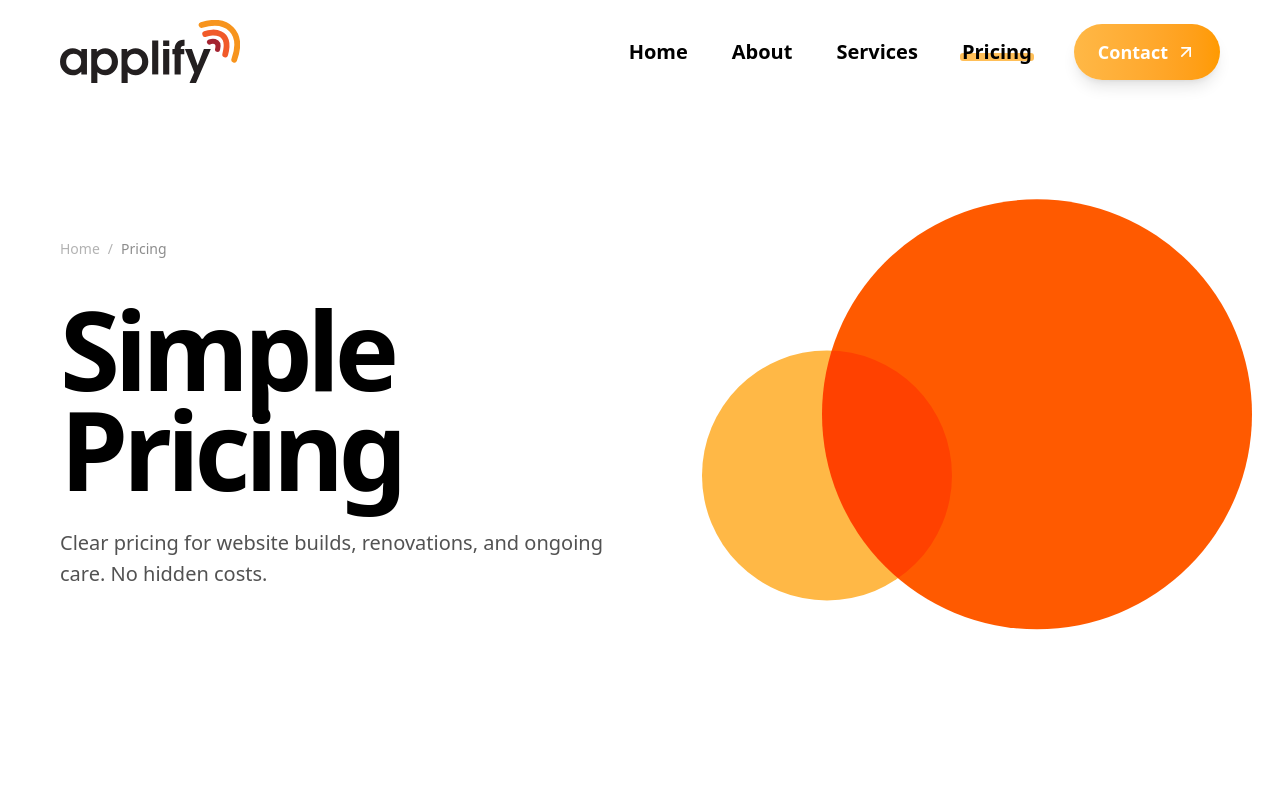
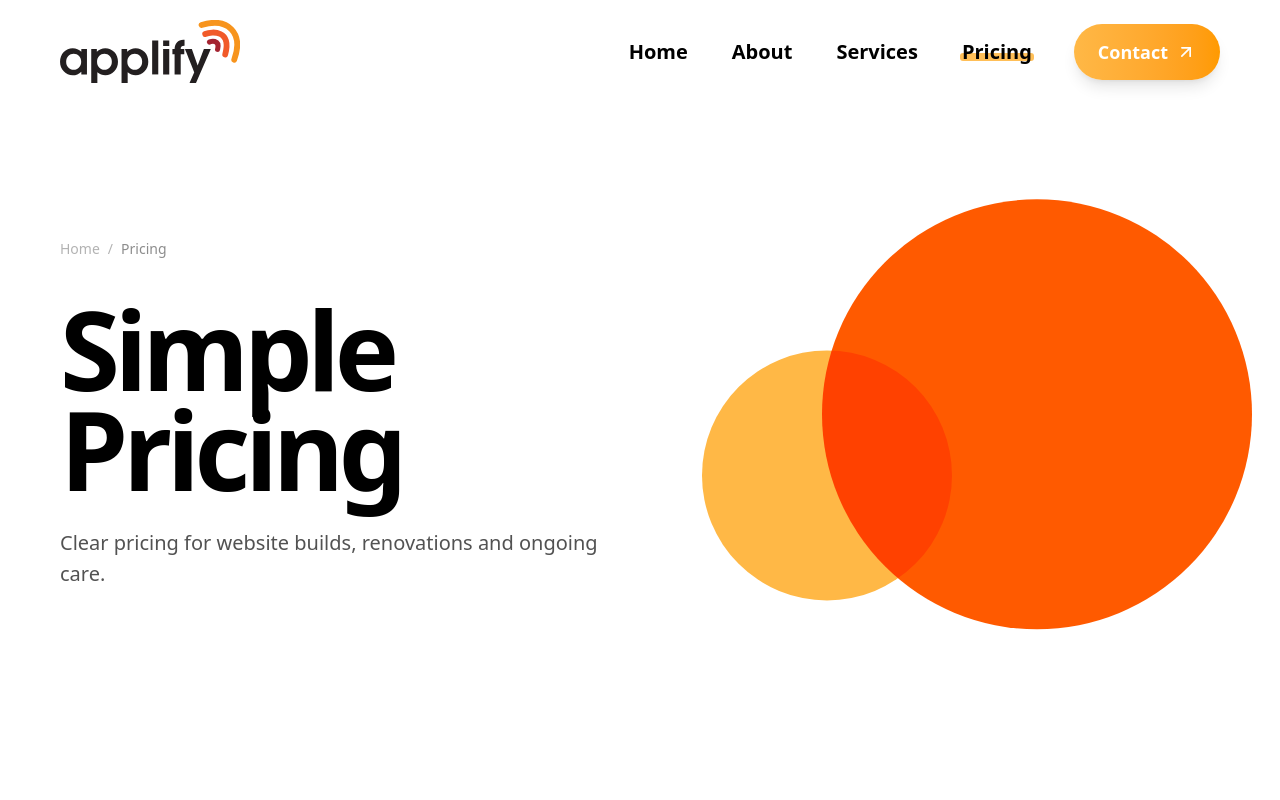
Before and after one commit to jono-au/applify, a Next.js app: page /pricing in a window 1280 px wide. Shown: the top 800 px of the page. Built offline with nearby package versions, Linux system fonts and the light colour scheme.

Commit message:
update copy

```diff
--- a/app/pricing/page.tsx
+++ b/app/pricing/page.tsx
@@ -15,8 +15,7 @@ export default function PricingPage() {
     <>
       <InternalPageHero
         title="Simple Pricing"
-        highlightText="Simple"
-        description="Clear pricing for website builds, renovations, and ongoing care. No hidden costs."
+        description="Clear pricing for website builds, renovations and ongoing care."
         breadcrumbs={[{ label: "Home", href: "/" }, { label: "Pricing" }]}
       />
       <PricingSections />
```
